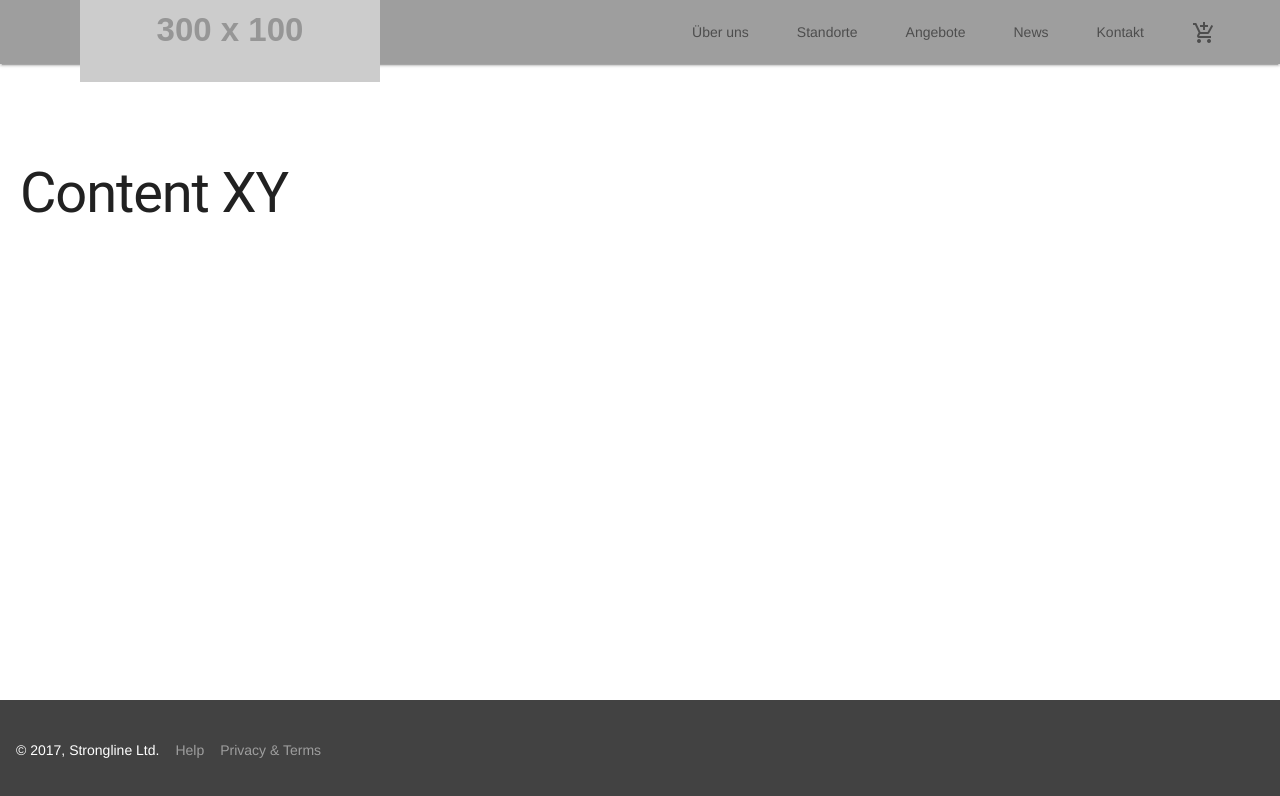
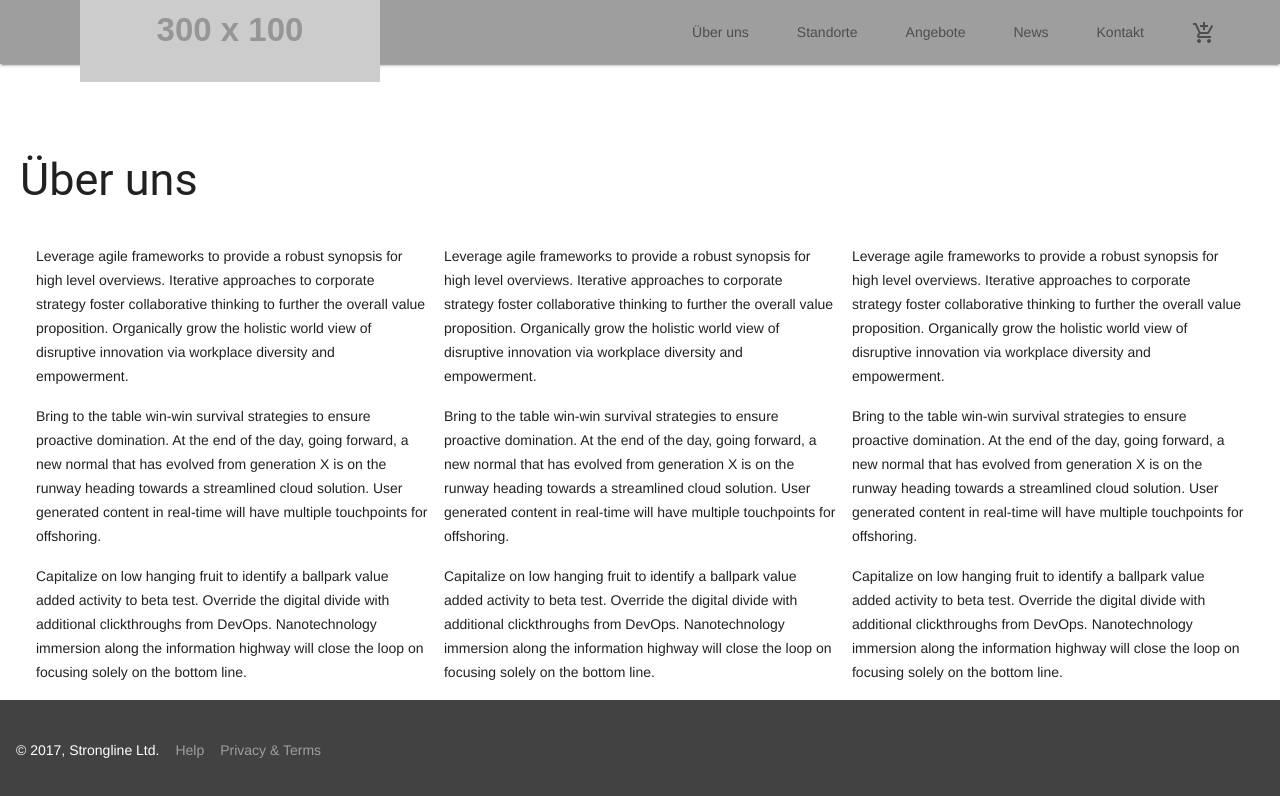
Before and after one commit to felixlangebach/strongline, a React (Create React App) app: page /ueber-uns in a window 1280 px wide. Shown: the top 796 px of the page. Built offline with nearby package versions, Linux system fonts and the light colour scheme.

Commit message:
Push pages

```diff
--- a/src/views/AboutUs.js
+++ b/src/views/AboutUs.js
@@ -1,7 +1,83 @@
 import React, { Component } from "react";
+import Grid, { Col } from "../components/Grid";
 
-export default class XXView extends Component {
+export default class AboutUsView extends Component {
     render() {
-        return <h1>Content XY</h1>;
+        return (
+            <div data-view="AboutUsView">
+                <h2>Über uns</h2>
+                <Grid>
+                    <Col phone={12} tablet={4} phone={4}>
+                        <p>
+                            Leverage agile frameworks to provide a robust synopsis for high level
+                            overviews. Iterative approaches to corporate strategy foster
+                            collaborative thinking to further the overall value proposition.
+                            Organically grow the holistic world view of disruptive innovation via
+                            workplace diversity and empowerment.
+                        </p>
+                        <p>
+                            Bring to the table win-win survival strategies to ensure proactive
+                            domination. At the end of the day, going forward, a new normal that has
+                            evolved from generation X is on the runway heading towards a streamlined
+                            cloud solution. User generated content in real-time will have multiple
+                            touchpoints for offshoring.
+                        </p>
+                        <p>
+                            Capitalize on low hanging fruit to identify a ballpark value added
+                            activity to beta test. Override the digital divide with additional
+                            clickthroughs from DevOps. Nanotechnology immersion along the
+                            information highway will close the loop on focusing solely on the bottom
+                            line.
+                        </p>
+                    </Col>
+                    <Col phone={12} tablet={4} phone={4}>
+                        <p>
+                            Leverage agile frameworks to provide a robust synopsis for high level
+                            overviews. Iterative approaches to corporate strategy foster
+                            collaborative thinking to further the overall value proposition.
+                            Organically grow the holistic world view of disruptive innovation via
+                            workplace diversity and empowerment.
+                        </p>
+                        <p>
+                            Bring to the table win-win survival strategies to ensure proactive
+                            domination. At the end of the day, going forward, a new normal that has
+                            evolved from generation X is on the runway heading towards a streamlined
+                            cloud solution. User generated content in real-time will have multiple
+                            touchpoints for offshoring.
+                        </p>
+                        <p>
+                            Capitalize on low hanging fruit to identify a ballpark value added
+                            activity to beta test. Override the digital divide with additional
+                            clickthroughs from DevOps. Nanotechnology immersion along the
+                            information highway will close the loop on focusing solely on the bottom
+                            line.
+                        </p>
+                    </Col>
+                    <Col phone={12} tablet={4} phone={4}>
+                        <p>
+                            Leverage agile frameworks to provide a robust synopsis for high level
+                            overviews. Iterative approaches to corporate strategy foster
+                            collaborative thinking to further the overall value proposition.
+                            Organically grow the holistic world view of disruptive innovation via
+                            workplace diversity and empowerment.
+                        </p>
+                        <p>
+                            Bring to the table win-win survival strategies to ensure proactive
+                            domination. At the end of the day, going forward, a new normal that has
+                            evolved from generation X is on the runway heading towards a streamlined
+                            cloud solution. User generated content in real-time will have multiple
+                            touchpoints for offshoring.
+                        </p>
+                        <p>
+                            Capitalize on low hanging fruit to identify a ballpark value added
+                            activity to beta test. Override the digital divide with additional
+                            clickthroughs from DevOps. Nanotechnology immersion along the
+                            information highway will close the loop on focusing solely on the bottom
+                            line.
+                        </p>
+                    </Col>
+                </Grid>
+            </div>
+        );
     }
 }
--- a/src/views/Locations.js
+++ b/src/views/Locations.js
@@ -25,7 +25,9 @@ export default class LocationsView extends Component {
 
         return (
             <div className="locations-view">
-                <h1>Standorte</h1>
+                <h2>
+                    Standorte <small>({datasets.length})</small>
+                </h2>
                 <Grid>
                     {datasets.map((dataset, index) => {
                         return (
--- a/src/views/Offers.js
+++ b/src/views/Offers.js
@@ -3,9 +3,13 @@ import Grid, { Col } from "../components/Grid";
 import EventCard from "../components/EventCard";
 import database from "../data/events";
 
-export default class XXView extends Component {
+export default class OffersView extends Component {
     render() {
         return (
+            <div data-view="OffersView">
+                <h2>
+                    Angebote <small>({database.length})</small>
+                </h2>
                 <Grid>
                     {database.map((data, index) => {
                         return (
@@ -15,6 +19,7 @@ export default class XXView extends Component {
                         );
                     })}
                 </Grid>
+            </div>
         );
     }
 }
```
Lines whose indentation alone changed are shown as unchanged.
